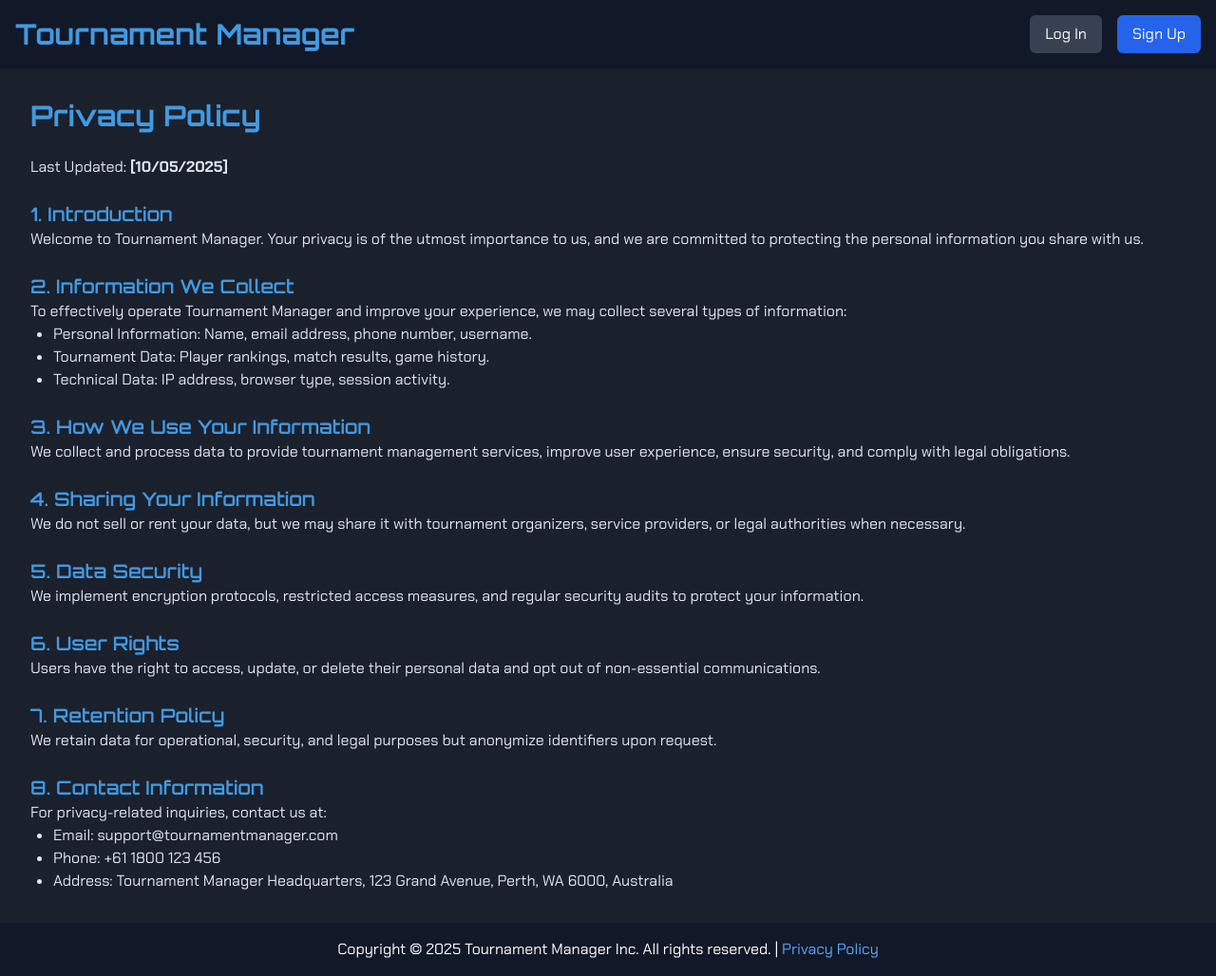
After one commit to saacutter/CITS3403-Project, a Flask app: page /privacy_policy in a window 1280 px wide. The commit adds this page. Shown: the whole page at 95% size. Run offline with Flask 3, Linux system fonts and the light colour scheme; some libraries are stand-ins or nearby versions.

Commit message:
Merged new pull requests with branch to apply new changes

```diff
--- a/app/routes.py
+++ b/app/routes.py
@@ -7,6 +7,7 @@ from werkzeug.utils import secure_filename
 from datetime import datetime, timezone
 from hashlib import md5
 import os
+from PIL import Image
 
 # Update the last seen time of the user before each request
 @application.before_request
@@ -22,7 +23,8 @@ def page_not_found(error_code):
 # Default route of the application
 @application.route("/")
 def index():
-    return render_template("index.html")
+    tournaments = models.Tournaments.query.all()
+    return render_template("home.html")
 
 # Login route of the application
 @application.route("/login", methods=["GET", "POST"])
@@ -116,7 +118,16 @@ def profile(username):
     # Get the user's friends
     friends = list(db.session.scalars(sa.select(models.Users).join(models.Friends, models.Users.id == models.Friends.to_user).where(models.Friends.from_user == user.id)))
 
-    return render_template("user.html", user=user, friends=friends)
+    # Get a user's match data
+    matches = models.Matches.query.filter_by(user_id=user.id).all()
+    total_games = len(matches)
+    wins = sum(1 for m in matches if m.result.lower() == 'win')
+    losses = sum(1 for m in matches if m.result.lower() == 'loss')
+    draws = sum(1 for m in matches if m.result.lower() == 'draw')
+    win_pct = round((wins / total_games) * 100, 2) if total_games > 0 else 0
+    matches = {'matches': matches, 'total_games': total_games, 'wins': wins, 'losses': losses, 'draws': draws, 'win_pct': win_pct}
+
+    return render_template("user.html", user=user, friends=friends, matches=matches)
 
 @application.route('/edit_profile', methods=["GET", "POST"])
 @login_required
@@ -144,6 +155,12 @@ def edit_profile():
         # Save the uploaded image to the server if one was uploaded
         img_filename = secure_filename(image.filename)
         if img_filename != "":
+            # Check if image is square
+            img = Image.open(image)
+            if abs(img.width - img.height) > 10:
+                flash("The profile image must be square")
+                return redirect(url_for('edit_profile'))
+
             # Ensure that the extension is a valid image extension
             extension = os.path.splitext(img_filename)[1]
             if extension not in application.config['UPLOAD_EXTENSIONS']:
@@ -191,7 +208,7 @@ def get_like(pattern):
 
     # Return an empty JSON object if no users match the specified pattern
     if len(results) == 0:
-      return jsonify([{"username": None}])
+      results = [{"username": None}]
 
     # Return a JSON object of the extracted users
     return jsonify(results) # Adapted from: https://stackoverflow.com/questions/7102754/jsonify-a-sqlalchemy-result-set-in-flask
@@ -274,27 +291,39 @@ def match():
 @application.route('/addTournament', methods=["GET", "POST"])
 @login_required
 def tournament():
-    if request.method == "POST" and forms.AddTournamentForm().validate_on_submit():
-        form = forms.AddTournamentForm()
+    form = forms.AddTournamentForm()
 
-        # Extract the information from the request
-        file = request.files['file']
-        name = form.name.data
-        game = form.game.data
-        time = form.time.data
+    if request.method == "POST" and form.validate_on_submit():
+        # Handle file uploads
+        data_file_path = None
+        image_path = None
 
-        # Ensure that valid data was provided
-        if file == None or (name == "" and game == "" and time == ""):
-            return redirect(url_for('tournament'))
+        if form.file.data:
+            file = form.file.data
+            filename = secure_filename(file.filename)
+            data_file_path = os.path.join('uploads', filename)
+            file.save(os.path.join(application.config['UPLOAD_PATH'], filename))
 
-        if file:
-            # TODO: Process the file (requires the format of file to be specified)
-            ...
-        else:
-            # Create the tournament entry and add it to the database
-            data_entry = models.Tournaments(name=name, game=game, time=time)
-            db.session.add(data_entry)
-            db.session.commit()
+        if form.image.data:
+            image = form.image.data
+            image_filename = secure_filename(image.filename)
+            image_path = os.path.join('uploads', image_filename)
+            image.save(os.path.join(application.config['UPLOAD_PATH'], image_filename))
+
+        # Create and save tournament
+        tournament = models.Tournaments(
+            name=form.name.data,
+            game_title=form.game.data,
+            date=form.date.data.strftime('%Y-%m-%d'),
+            image=image_path,
+            data_file=data_file_path
+        )
+        db.session.add(tournament)
+        db.session.commit()
 
         return redirect(url_for('index'))
-    return render_template("add-tournament.html", form=forms.AddTournamentForm())
+    return render_template("add-tournament.html", form=form)
+
+@application.route('/privacy_policy')
+def privacy_policy():
+    return render_template('privacy-policy.html')
--- a/app/templates/base.html
+++ b/app/templates/base.html
@@ -18,12 +18,12 @@
 
         <title>{% block title %}{% endblock %}</title>
     </head>
-    <body class="antialiased">
-        <header class="flex flex-col md:flex-row justify-between items-center p-4 bg-gray-900 text-white">
+    <body class="antialiased flex flex-col min-h-screen">
+        <header class="flex flex-col md:flex-row justify-between items-center p-4 bg-gray-900 text-white relative">
             <div id="titlebar" class="mb-4 md:mb-0">
-                <h1 class="text-3xl font-bold"><a href="{{ url_for('index') }}" class="hover:text-gray-300" style="text-decoration: none;">Tournament Manager</a></h1>
+                <h1 class="text-3xl font-bold"><a href="{{ url_for('index') }}" class="hover:text-gray-300 hover:no-underline">Tournament Manager</a></h1>
             </div>
-            {% if current_user.is_anonymous %} <!-- Provides the sign in and log in buttons for users not signed in -->
+            {% if current_user.is_anonymous %}
                 <div id="account-buttons" class="flex space-x-4">
                     <div id="login-btn">
                         <a href="{{ url_for('login') }}" class="block px-4 py-2 rounded-md bg-gray-700 hover:bg-gray-600 transition hover:no-underline">Log In</a>
@@ -32,13 +32,51 @@
                         <a href="{{ url_for('signup') }}" class="block px-4 py-2 rounded-md bg-blue-600 hover:bg-blue-700 transition hover:no-underline">Sign Up</a>
                     </div>
                 </div>
-            {% else %} <!-- Provides access for users to go to their profiles quickly and sign out -->
-                <div id="profile-icon" class="transparent-bg">
-                    <a href="{{ url_for('profile', username=current_user.username) }}"><img src="{% if current_user.profile_picture.startswith('http') %} {{current_user.profile_picture}} {% else %} {{ url_for('upload', filename=current_user.profile_picture) }} {% endif %}" alt="Profile Picture" id="profile-icon-picture"></a>
+            {% else %}
+                <div class="flex items-center space-x-4">
+                    <div class="relative">
+                        <img src="{% if current_user.profile_picture.startswith('http') %} {{current_user.profile_picture}} {% else %} {{ url_for('upload', filename=current_user.profile_picture) }} {% endif %}" alt="Profile Picture" id="profile-icon-picture" class="cursor-pointer mr-4">
+                        <div id="dropdownMenu" class="origin-top-right absolute right-0 mt-2 w-56 rounded-md shadow-lg bg-white ring-1 ring-black ring-opacity-5 hidden z-50">
+                            <div class="py-1" role="menu" aria-orientation="vertical" aria-labelledby="dropdownButton">
+                                <a href="{{ url_for('profile', username=current_user.username) }}" class="flex items-center px-4 py-3 text-sm text-gray-700 hover:bg-gray-100" role="menuitem">
+                                    <img src="https://cdn-icons-png.flaticon.com/512/1077/1077114.png" alt="Profile" class="h-6 w-6 mr-2">
+                                    <span class="text-black">Profile</span>
+                                </a>
+                                <a href="{{ url_for('search') }}" class="flex items-center px-4 py-3 text-sm text-gray-700 hover:bg-gray-100" role="menuitem">
+                                    <img src="https://cdn-icons-png.flaticon.com/512/149/149852.png" alt="Search" class="h-6 w-6 mr-2">
+                                    <span class="text-black">User Search</span>
+                                </a>
+                                <a href="{{ url_for('signout') }}" class="flex items-center px-4 py-3 text-sm text-gray-700 hover:bg-gray-100" role="menuitem">
+                                    <img src="https://cdn-icons-png.flaticon.com/128/1828/1828479.png" alt="Sign Out" class="h-6 w-6 mr-2" style="border-radius: 0px;">
+                                    <span class="text-black">Sign Out</span>
+                                </a>
+                            </div>
+                        </div>
+                    </div>
                 </div>
-                <a href="{{ url_for('signout') }}" style="position: absolute; z-index: 4; right: 100px;">Sign Out</a>
+                <script>
+                    // Dropdown menu toggle
+                    document.addEventListener('DOMContentLoaded', function() {
+                        const btn = document.getElementById('profile-icon-picture');
+                        const menu = document.getElementById('dropdownMenu');
+                        if (btn && menu) {
+                            btn.addEventListener('click', function(e) {
+                                e.stopPropagation();
+                                menu.classList.toggle('hidden');
+                            });
+                            document.addEventListener('click', function() {
+                                menu.classList.add('hidden');
+                            });
+                        }
+                    });
+                </script>
             {% endif %}
         </header>
-        {% block body %}{% endblock %}
+        <main class="flex-grow">
+            {% block body %}{% endblock %}
+        </main>
+        <footer class="bg-gray-900 text-white text-center p-4 mt-auto">
+            Copyright © 2025 Tournament Manager Inc. All rights reserved. |<a href="{{ url_for('privacy_policy') }}" class="text-blue-400 hover:underline"> Privacy Policy</a>
+        </footer>
     </body>
 </html>
--- /dev/null
+++ b/app/templates/privacy-policy.html
@@ -0,0 +1,47 @@
+{% extends "base.html" %}
+
+{% block title %}
+Tournament Manager - Privacy Policy
+{% endblock %}
+
+{% block body %}
+<div class="p-8">
+    <h2 class="text-3xl font-bold mb-6">Privacy Policy</h2>
+
+    <p class="mb-4">Last Updated: <strong>[10/05/2025]</strong></p>
+
+    <h3 class="text-xl font-semibold mt-6">1. Introduction</h3>
+    <p>Welcome to Tournament Manager. Your privacy is of the utmost importance to us, and we are committed to protecting the personal information you share with us.</p>
+
+    <h3 class="text-xl font-semibold mt-6">2. Information We Collect</h3>
+    <p>To effectively operate Tournament Manager and improve your experience, we may collect several types of information:</p>
+    <ul class="list-disc pl-6">
+        <li>Personal Information: Name, email address, phone number, username.</li>
+        <li>Tournament Data: Player rankings, match results, game history.</li>
+        <li>Technical Data: IP address, browser type, session activity.</li>
+    </ul>
+
+    <h3 class="text-xl font-semibold mt-6">3. How We Use Your Information</h3>
+    <p>We collect and process data to provide tournament management services, improve user experience, ensure security, and comply with legal obligations.</p>
+
+    <h3 class="text-xl font-semibold mt-6">4. Sharing Your Information</h3>
+    <p>We do not sell or rent your data, but we may share it with tournament organizers, service providers, or legal authorities when necessary.</p>
+
+    <h3 class="text-xl font-semibold mt-6">5. Data Security</h3>
+    <p>We implement encryption protocols, restricted access measures, and regular security audits to protect your information.</p>
+
+    <h3 class="text-xl font-semibold mt-6">6. User Rights</h3>
+    <p>Users have the right to access, update, or delete their personal data and opt out of non-essential communications.</p>
+
+    <h3 class="text-xl font-semibold mt-6">7. Retention Policy</h3>
+    <p>We retain data for operational, security, and legal purposes but anonymize identifiers upon request.</p>
+
+    <h3 class="text-xl font-semibold mt-6">8. Contact Information</h3>
+    <p>For privacy-related inquiries, contact us at:</p>
+    <ul class="list-disc pl-6">
+        <li>Email: <a href="mailto:support@tournamentmanager.com">support@tournamentmanager.com</a></li>
+        <li>Phone: +61 1800 123 456</li>
+        <li>Address: Tournament Manager Headquarters, 123 Grand Avenue, Perth, WA 6000, Australia</li>
+    </ul>
+</div>
+{% endblock %}
--- a/requirements.txt
+++ b/requirements.txt
@@ -22,3 +22,4 @@ SQLAlchemy==2.0.40
 typing_extensions==4.13.1
 Werkzeug==3.1.3
 WTForms==3.2.1
+Pillow==11.2.1
```
Also changed, not shown: app/forms.py (+7 -6 lines), app/models.py (+3 -8 lines), app/templates/add-tournament.html (+10 -2 lines), app/templates/home.html (renamed from app/templates/index.html, +24 -17 lines), app/templates/user.html (+11 -3 lines), migrations/versions/880d94870c32_added_image_attribute_to_tournaments_.py (added, +50 -0 lines).
